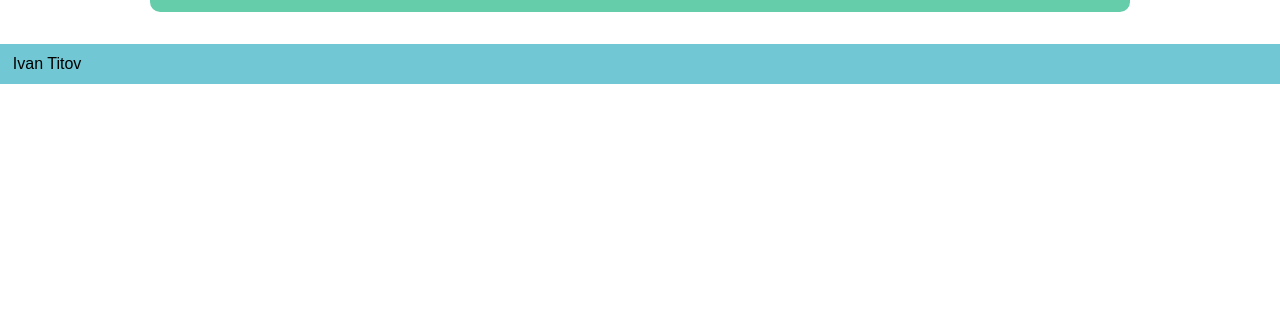
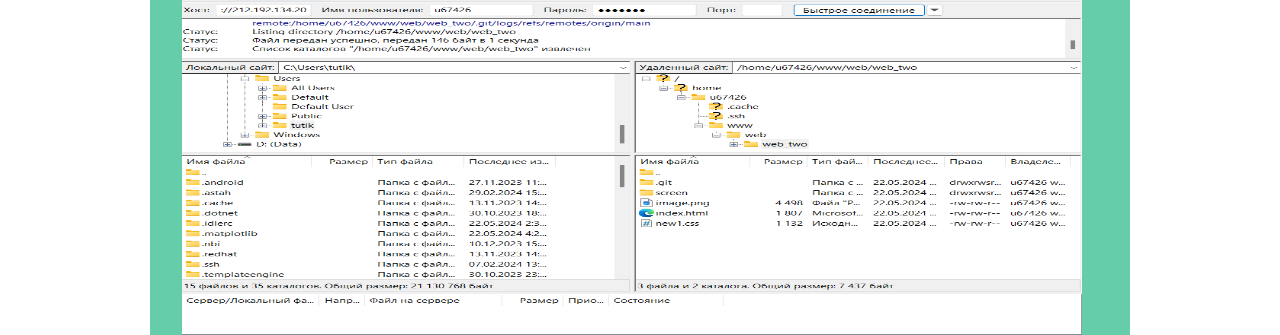
Before and after one commit to TitanIvov/web_two, a plain HTML site: page index.html in a window 1280 px wide. Shown: the part 1908-2243 px from the top of the page. Before the commit the page ends 2008 px from the top, so only its background shows below. Drawn offline with Linux system fonts and the light colour scheme.

Commit message:
final of 1

```diff
--- a/index.html
+++ b/index.html
@@ -33,7 +33,7 @@
 						<a href="https://github.com/Ivan>"><img src="screen/Снимок экрана 2024-02-07 133634.png" width="900" height="400" alt="описание картинки"></a>
 					</li>
 					<li>Скриншот SFTP-клиента:<br>
-						<a href="https://github.com/Ivan>"><img src="screen/" width="900" height="400" alt="описание картинки"></a>
+						<a href="https://github.com/Ivan>"><img src="screen/Снимок экрана 2024-05-22 120737.png" width="900" height="400" alt="описание картинки"></a>
 					</li>
 
 
```
